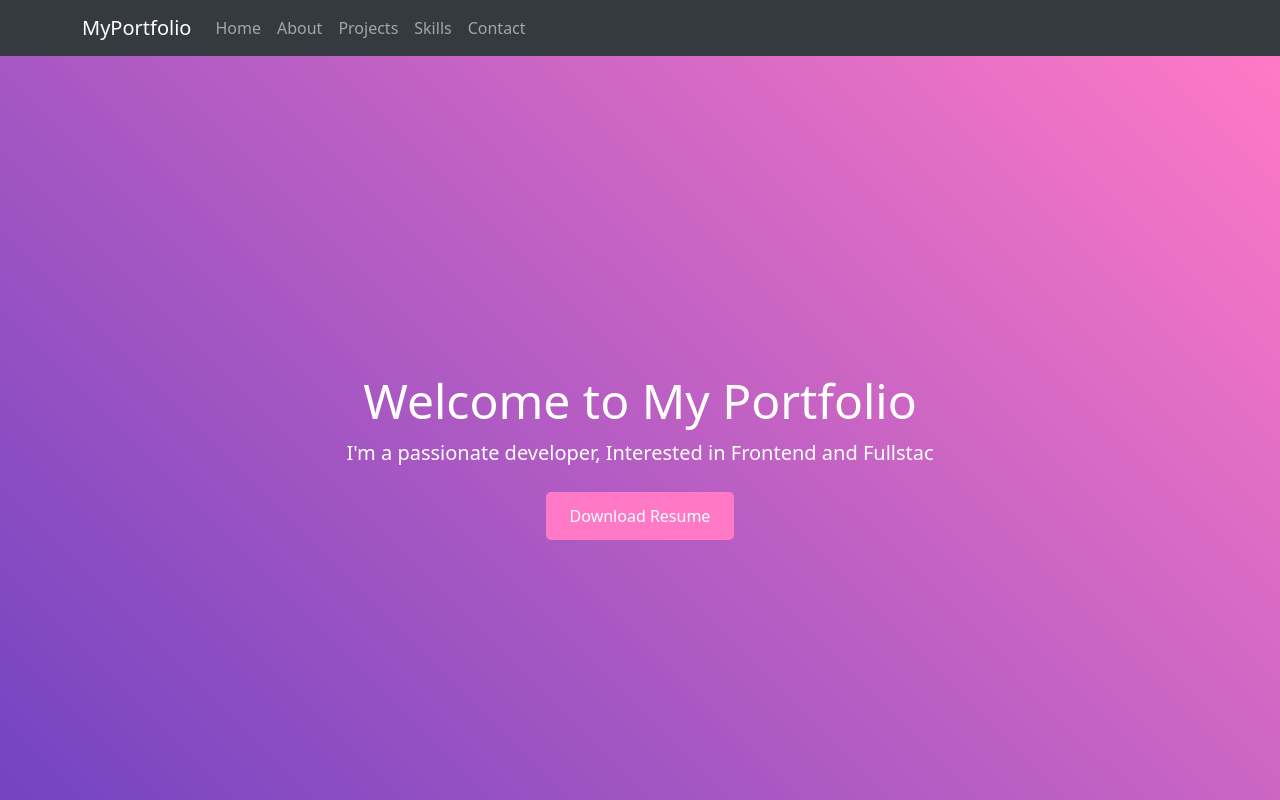
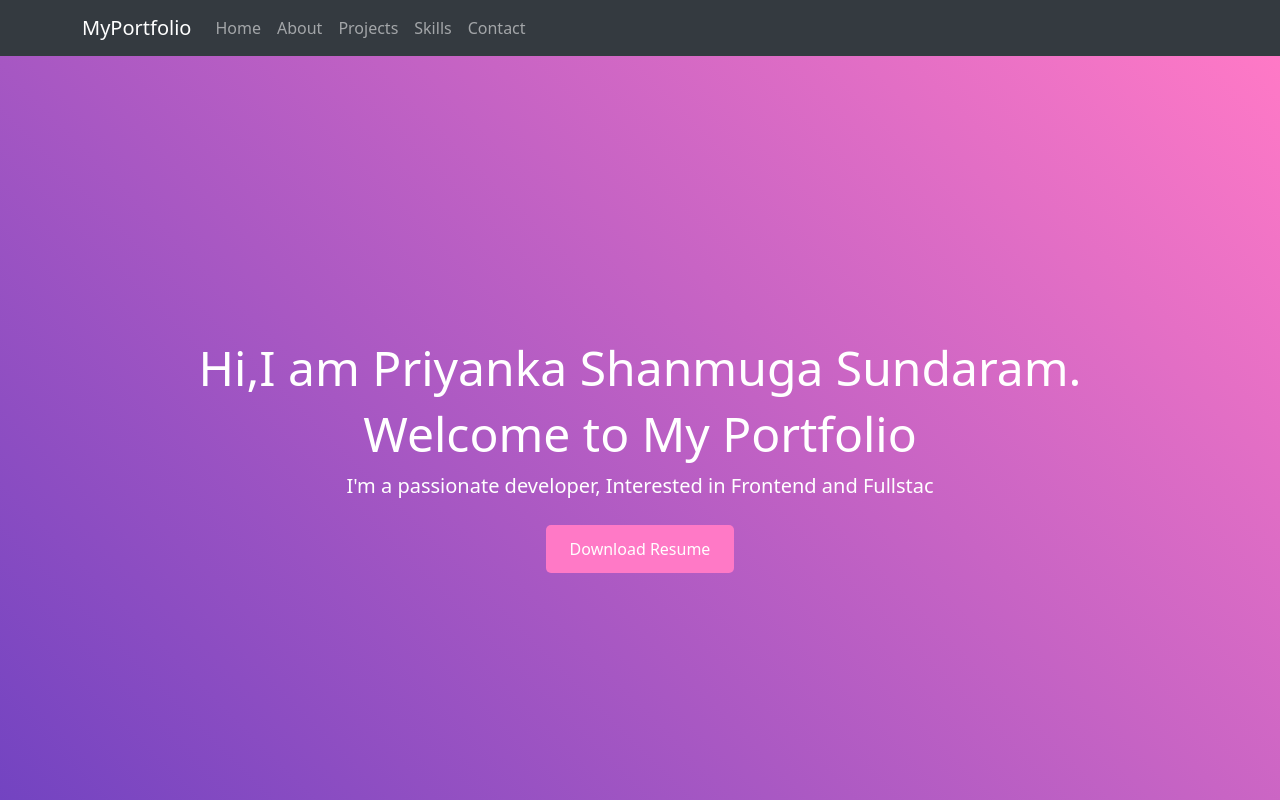
Before and after one commit to PriyankagithubS/portfolio, a React (Vite) app: page / in a window 1280 px wide. Shown: the top 800 px of the page. Built offline with nearby package versions, Linux system fonts and the light colour scheme.

Commit message:
name edit

```diff
--- a/src/Components/HeroSection.jsx
+++ b/src/Components/HeroSection.jsx
@@ -31,6 +31,7 @@ const HeroSection = () => {
             animate={{ opacity: isVisible ? 1 : 0 }}
             transition={{ duration: 1 }}
         >
+            <h1>Hi,I am Priyanka Shanmuga Sundaram.</h1>
             <h1>Welcome to My Portfolio</h1>
             <p>{displayText}</p>
             <a
```
